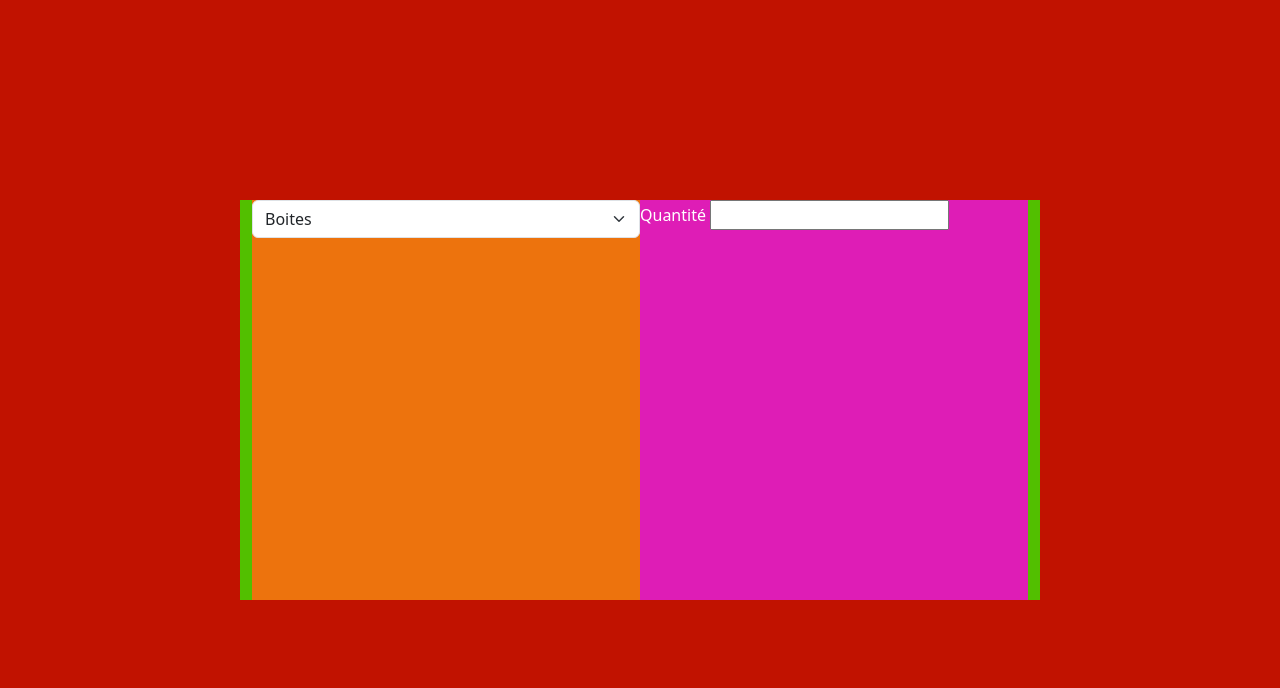
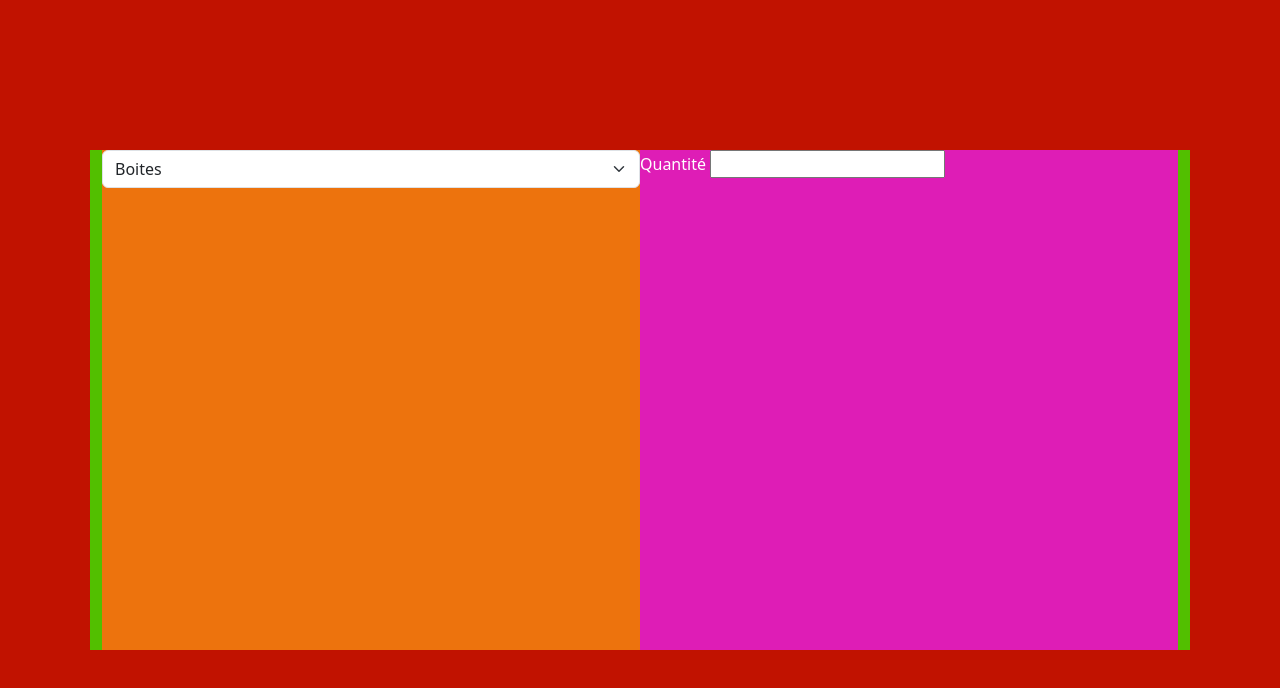
Before and after one commit to AlizeeKessy/ECF_RATTRAP_HARIBO, a plain HTML site: page index.html in a window 1280 px wide. Drawn offline with nearby package versions, Linux system fonts and the light colour scheme.

Commit message:
ECF_RATTRAP_HARIBO_18Dec2024

```diff
--- a/index.html
+++ b/index.html
@@ -14,8 +14,8 @@
 
 <body class=" bg-red1">
 
-  <section class="position-absolute top-50 start-50 translate-middle container bg-green1" style="width: 800px;height: 400px;">
-    <article class="article1 bg-orange1" style="width: 400px;height: 400px;">
+  <section class="position-absolute top-50 start-50 translate-middle container bg-green1" style="width: 1100px;height: 500px;">
+    <article class="article1 bg-orange1" style="width: 550px;height: 500px;">
       <div>
       </div>
       <div>
@@ -27,7 +27,7 @@
       </div>
 
     </article>
-    <article class="article2 bg-pink1" style="width: 400px;height: 400px;">
+    <article class="article2 bg-pink1" style="width: 550px;height: 500px;">
       <div>
       </div>
       <div></div>
--- a/script/script.js
+++ b/script/script.js
@@ -21,7 +21,7 @@
         emballage.addEventListener("change", function () {
             let liste = emballage.value;
 
-            // Effacer les images précédentes
+            // zonne d'affichage des images
             imageArea.innerHTML = "";
 
             // Vérifier si un type d'emballage a été sélectionné
--- a/style/style.css
+++ b/style/style.css
@@ -1,5 +1,5 @@
 *{
-  padding: O;
+  padding: 0;
   margin: 0;
 }
 .container {
@@ -7,15 +7,6 @@
   justify-content: center;
 }
 
-h1 {
-  color: #333;
-}
-
-select {
-  padding: 5px;
-  margin-bottom: 20px;
-  font-size: 16px;
-}
 
 #imageArea img {
   width: 150px;
```
